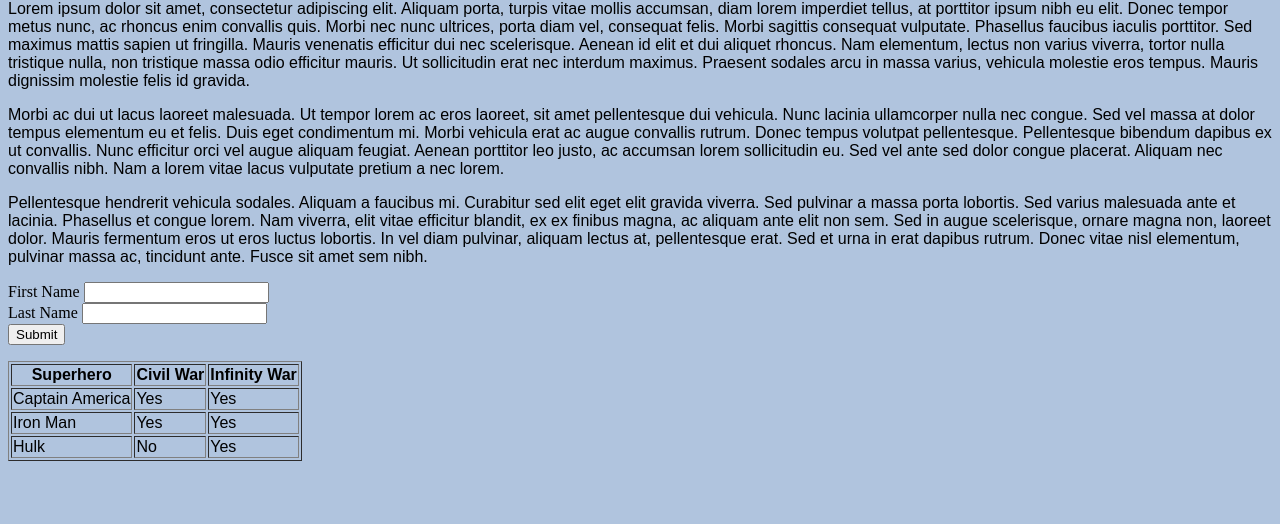
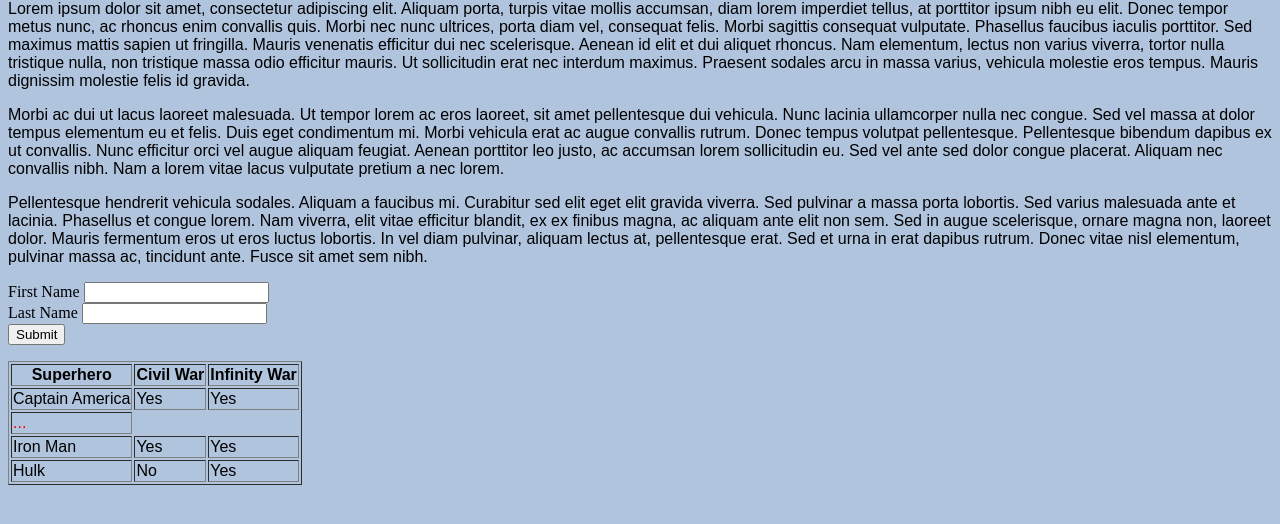
Before and after one commit to GJSR21/Seatwork1, a plain HTML site: page index.html in a window 1280 px wide. Shown: the part 66-590 px from the top of the page. Drawn offline with Linux system fonts and the light colour scheme.

Commit message:
Update index.html

```diff
--- a/index.html
+++ b/index.html
@@ -58,7 +58,8 @@
             Yes
             </td>
         </tr>
-        <tr>
+        <td id="ironman">...</td>
+              <tr>
             <td>
             Iron Man
             </td>
```
